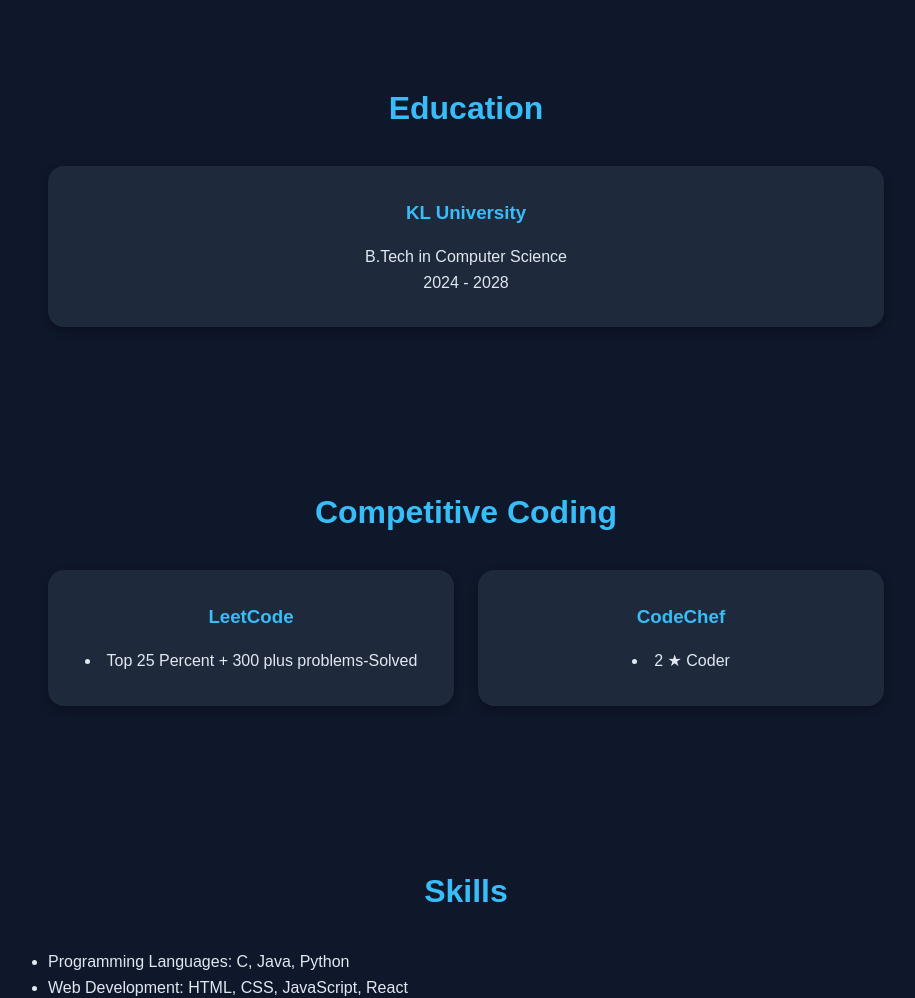
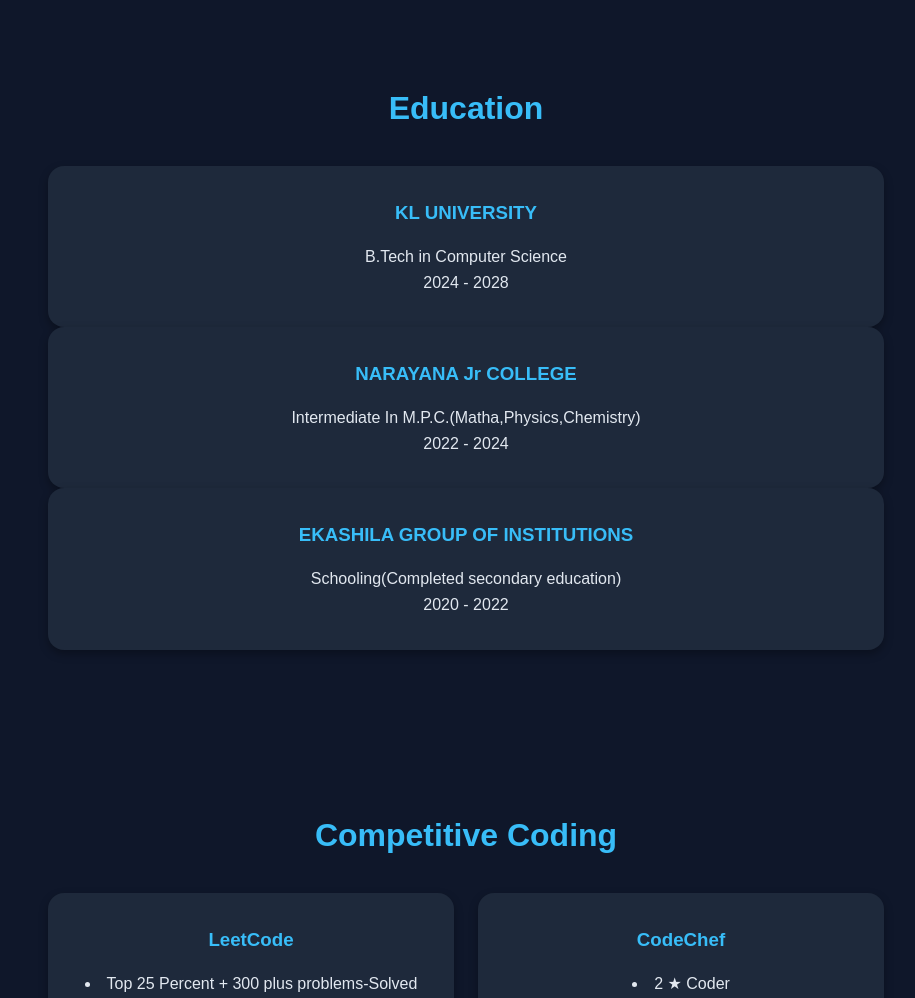
Before and after one commit to Madhu696969/portfolio, a plain HTML site: page index.html in a window 1280 px wide. Shown: the part 1321-2319 px from the top of the page, without its empty margins (174-1089 px from the left). Drawn offline with Linux system fonts and the light colour scheme.

Commit message:
Update index.html

```diff
--- a/index.html
+++ b/index.html
@@ -248,9 +248,23 @@
     <h2>Education</h2>
     <div class="cards">
       <div class="card">
-        <h3>KL University</h3>
+        <h3>KL UNIVERSITY</h3>
         <p>B.Tech in Computer Science</p>
         <p>2024 - 2028</p>
+      </div>
+    </div>
+    <div class="cards">
+      <div class="card">
+        <h3>NARAYANA Jr COLLEGE</h3>
+        <p>Intermediate In M.P.C.(Matha,Physics,Chemistry)</p>
+        <p>2022 - 2024</p>
+      </div>
+    </div>
+    <div class="cards">
+      <div class="card">
+        <h3>EKASHILA GROUP OF INSTITUTIONS</h3>
+        <p>Schooling(Completed secondary education)</p>
+        <p>2020 - 2022</p>
       </div>
     </div>
   </section>
```
